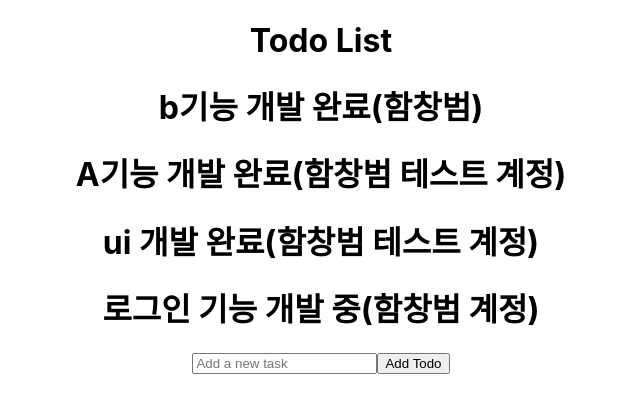
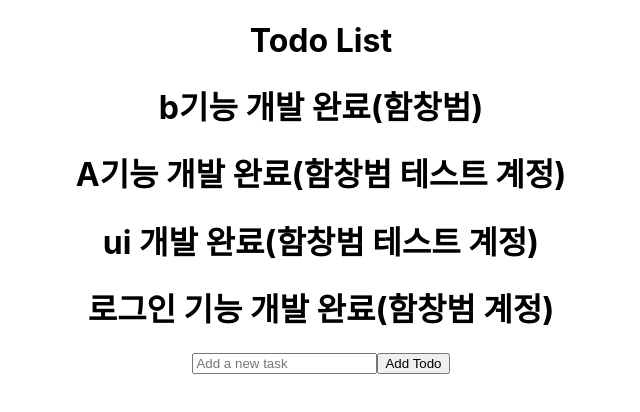
Before and after one commit to hcb1999/CICDpipelinetest, a React (Create React App) app: page / in a window 1280 px wide. Shown: the top 412 px of the page, without its empty margins (319-959 px from the left). Built offline with nearby package versions, Linux system fonts and the light colour scheme.

Commit message:
로그인 개발 완료

```diff
--- a/src/App.js
+++ b/src/App.js
@@ -24,7 +24,7 @@
       <h1>b기능 개발 완료(함창범)</h1>
       <h1>A기능 개발 완료(함창범 테스트 계정)</h1>
       <h1>ui 개발 완료(함창범 테스트 계정)</h1>
-      <h1>로그인 기능 개발 중(함창범 계정)</h1>
+      <h1>로그인 기능 개발 완료(함창범 계정)</h1>
 
       <input
         type="text"
```
